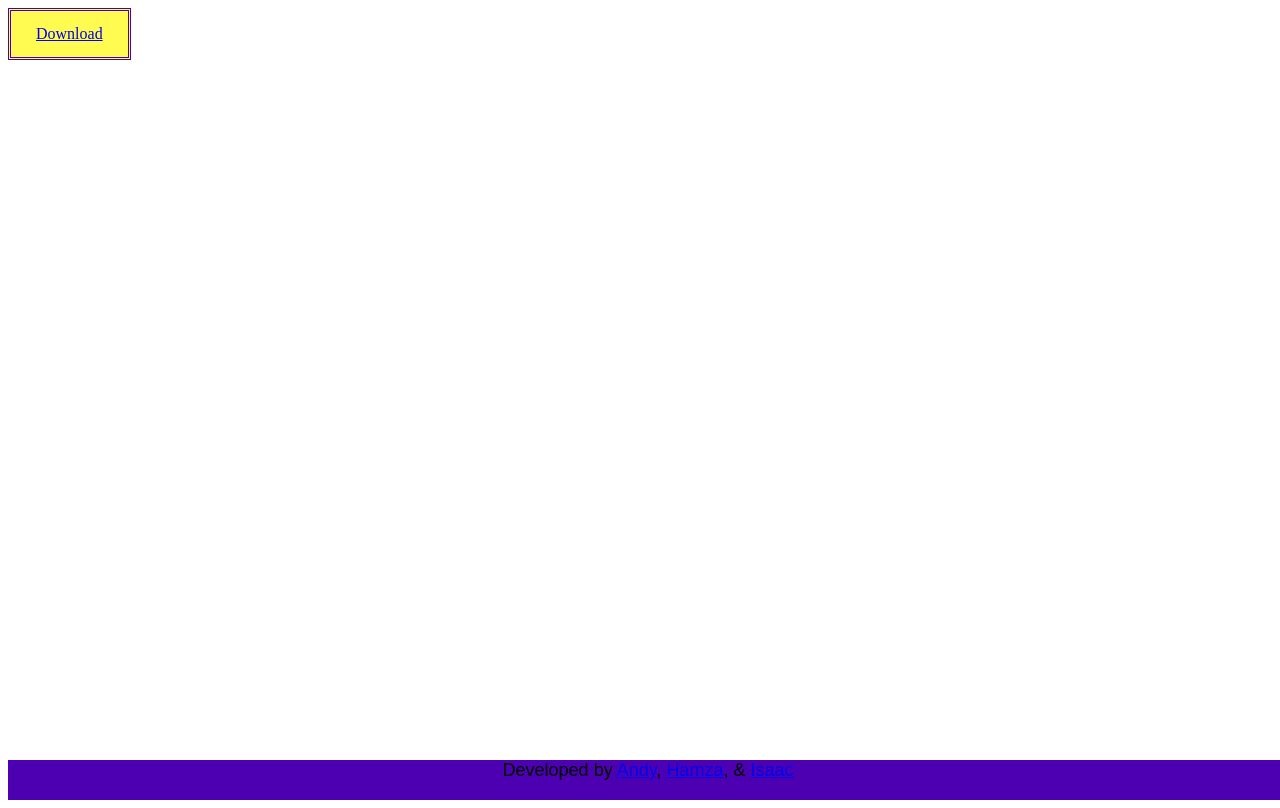
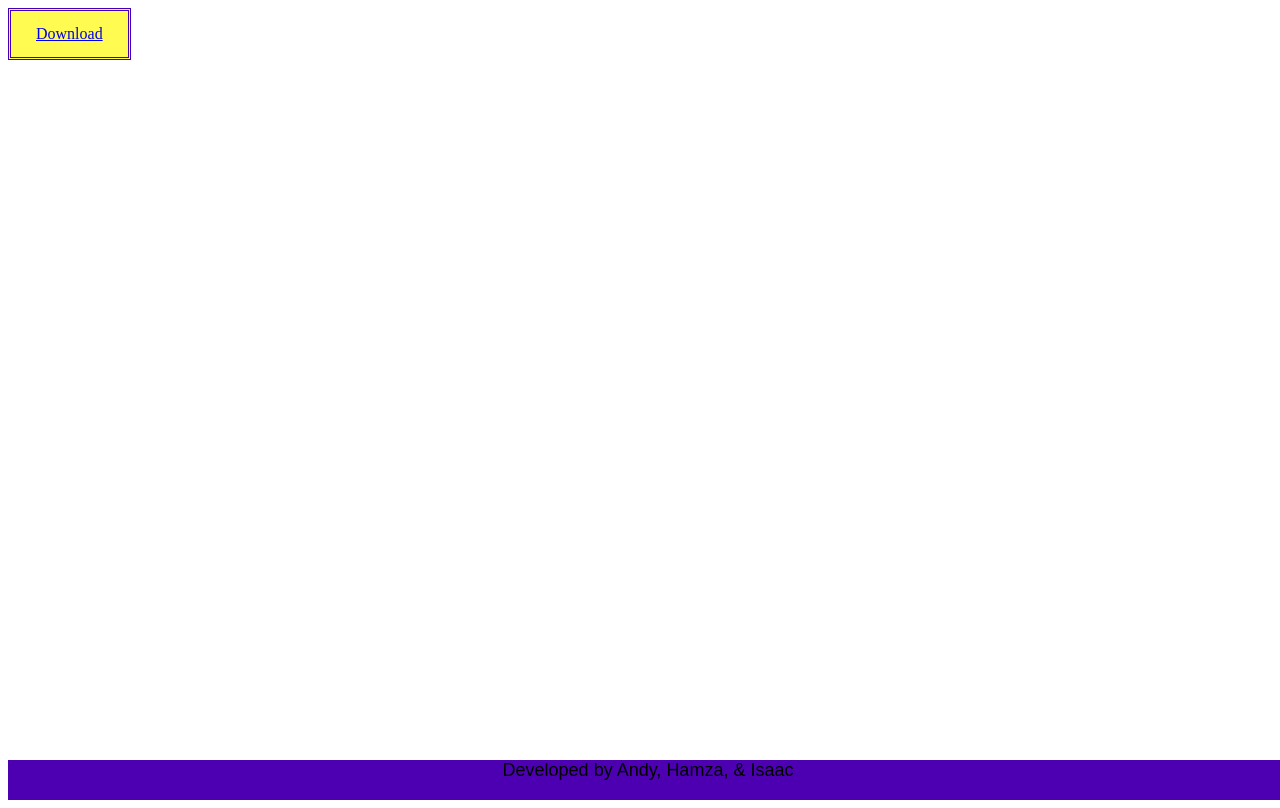
Before and after one commit to GitSchooled/GitSchooled.github.io, a plain HTML site: page index.html in a window 1280 px wide. Drawn offline with Linux system fonts and the light colour scheme.

Commit message:
fixed color errors

```diff
--- a/index.html
+++ b/index.html
@@ -67,9 +67,9 @@
     <div id="MenuContainer">
       <ul id="navigation">
             Developed by
-          <a href="http://bit.ly/1TRT3Pq"> Andy</a>,
-          <a href="http://bit.ly/1R20Zdg"> Hamza</a>, &
-          <a href="http://bit.ly/1Z6lc4O"> Isaac</a>
+          <a href="http://bit.ly/1TRT3Pq" style='color: black; text-decoration: none;'> Andy</a>,
+          <a href="http://bit.ly/1R20Zdg" style='color: black; text-decoration: none;'> Hamza</a>, &
+          <a href="http://bit.ly/1Z6lc4O" style='color: black; text-decoration: none;'> Isaac</a>
         </li>
       </ul>
     </div>
```
